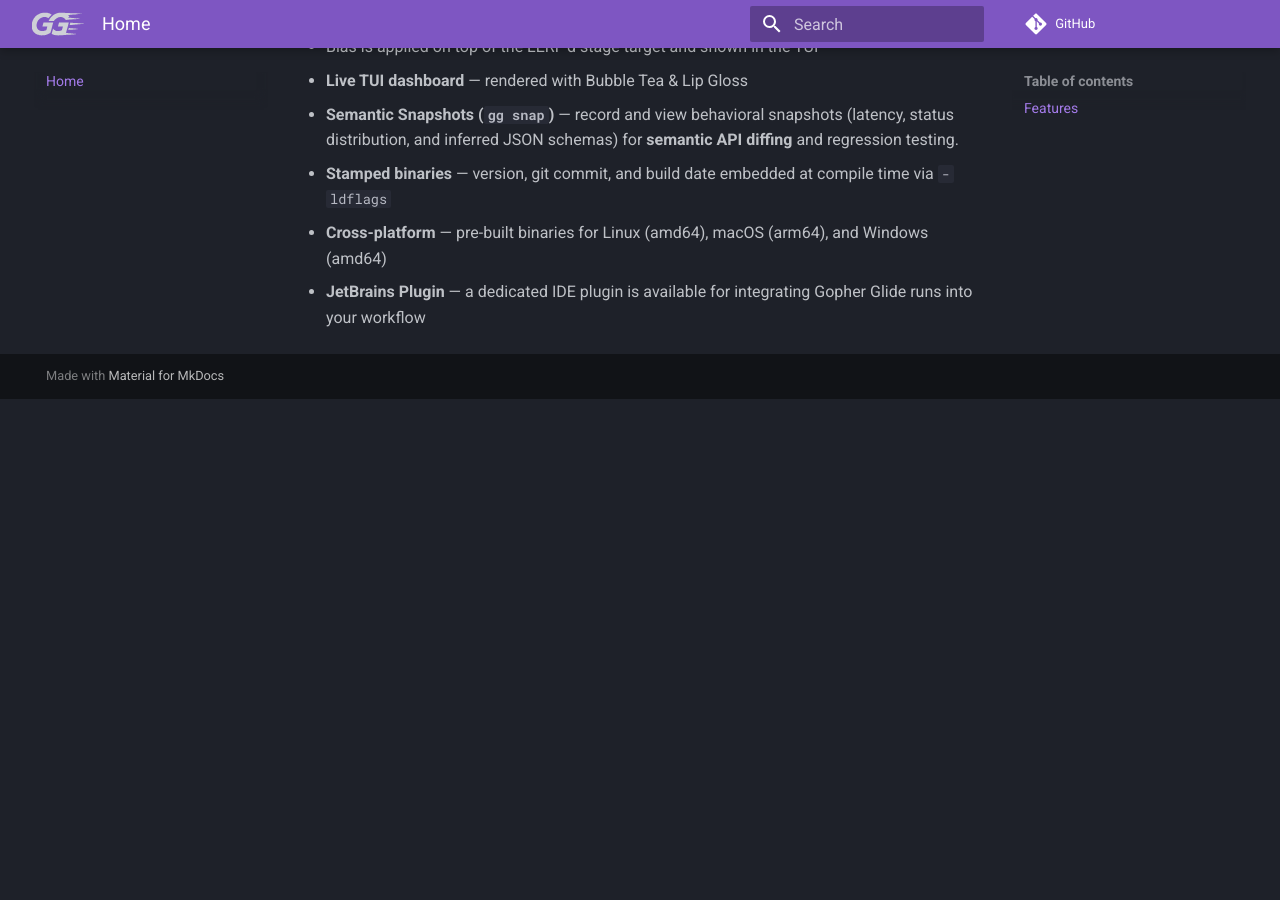
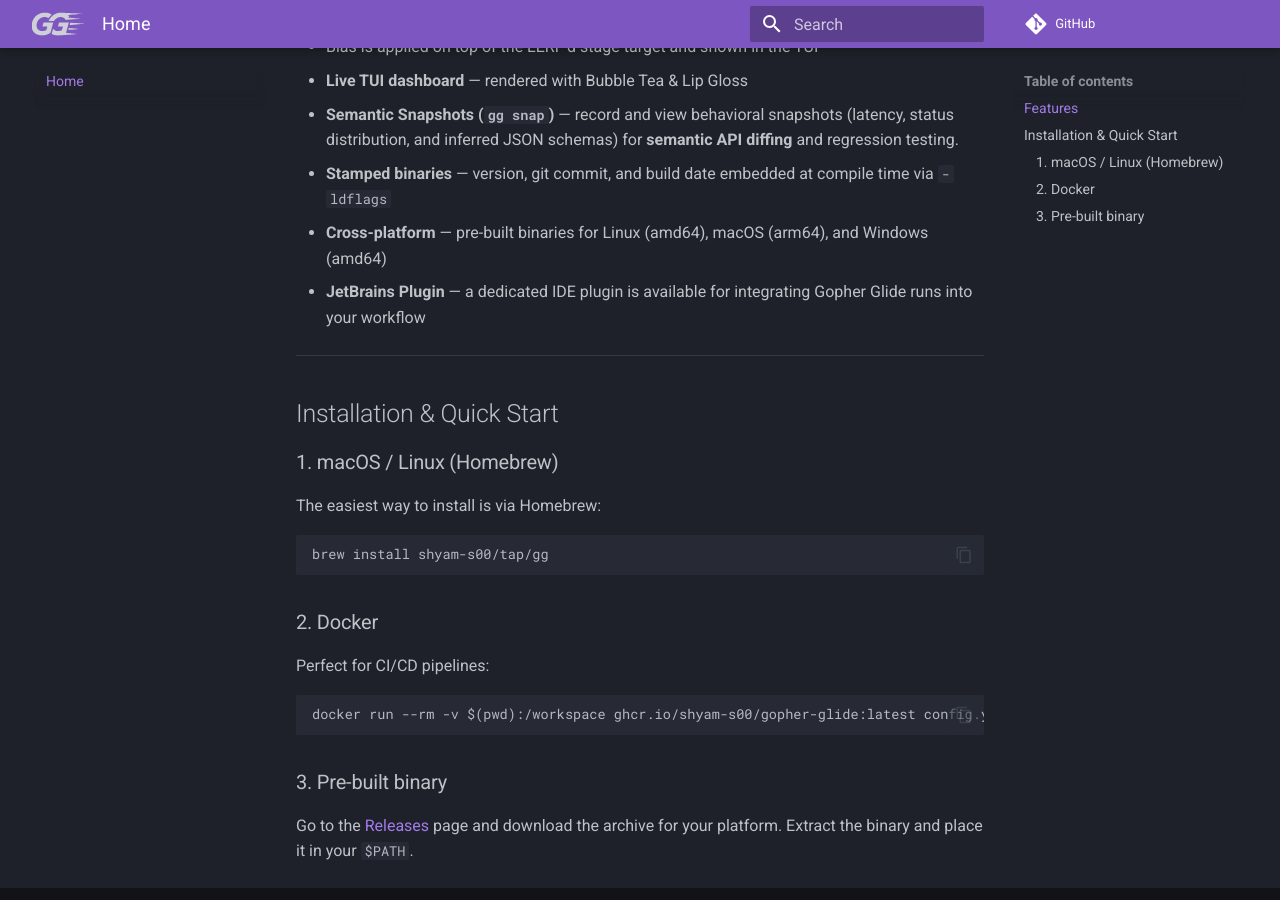
Before and after one commit to shyam-s00/gopher-glide, an MkDocs documentation site: the page built from docs/index.md, in a window 1280 px wide and 900 px high, scrolled down 1238 px. Built offline with MkDocs 1.6.1 and Material for MkDocs 9.7.7, drawn with Linux system fonts in a browser that asks for light colours; comment, search, counter and statistics services are not loaded; before the commit the page ends 1637 px from its top, so only the background shows below that.

Commit message:
chore: add installation section to index.md

````diff
--- a/docs/index.md
+++ b/docs/index.md
@@ -32,3 +32,22 @@ Developers frequently look for a **lightweight alternative** to traditional tool
 - **Stamped binaries** — version, git commit, and build date embedded at compile time via `-ldflags`
 - **Cross-platform** — pre-built binaries for Linux (amd64), macOS (arm64), and Windows (amd64)
 - **JetBrains Plugin** — a dedicated IDE plugin is available for integrating Gopher Glide runs into your workflow
+
+---
+
+## Installation & Quick Start
+
+### 1. macOS / Linux (Homebrew)
+The easiest way to install is via Homebrew:
+```bash
+brew install shyam-s00/tap/gg
+```
+
+### 2. Docker
+Perfect for CI/CD pipelines:
+```bash
+docker run --rm -v $(pwd):/workspace ghcr.io/shyam-s00/gopher-glide:latest config.yaml
+```
+
+### 3. Pre-built binary
+Go to the [Releases](https://github.com/shyam-s00/gopher-glide/releases) page and download the archive for your platform. Extract the binary and place it in your `$PATH`.
````
